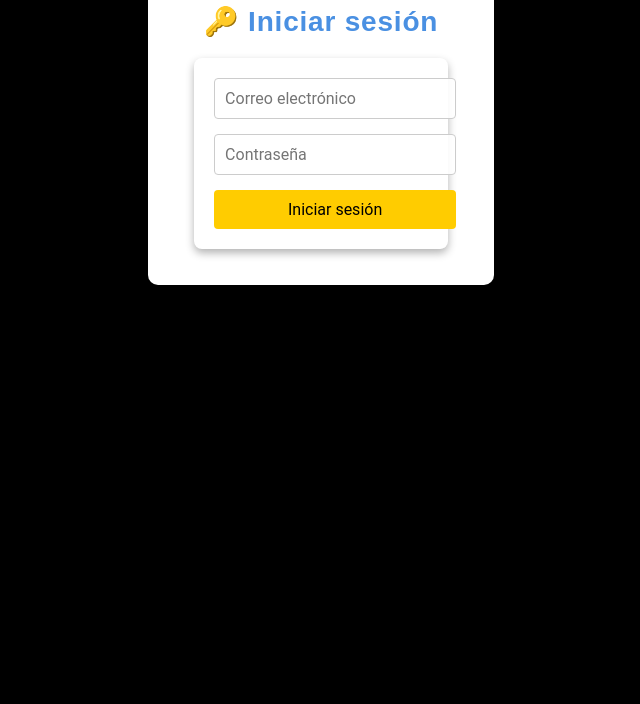
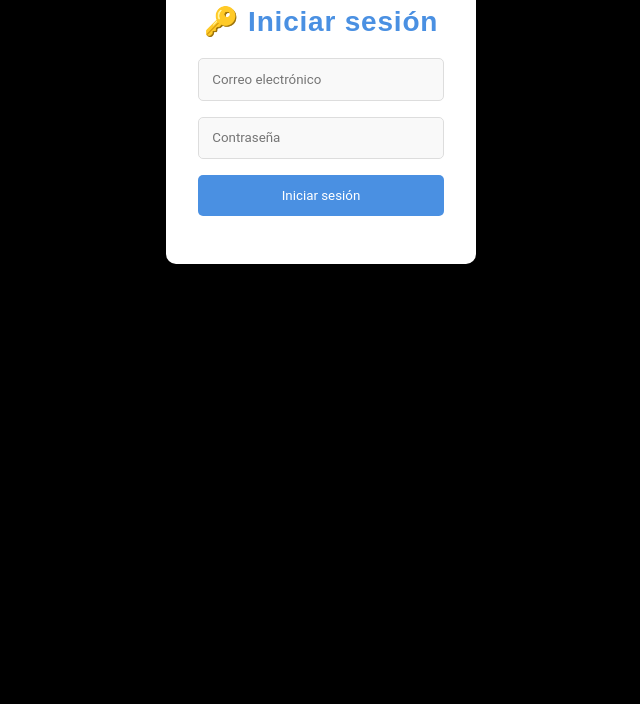
Before and after one commit to paginawebdemos/lunamagica, a website: page public/admin.html in a window 1280 px wide. Shown: the part 96-800 px from the top of the page, without its empty margins (319-959 px from the left). Drawn offline with nearby package versions, Linux system fonts and the light colour scheme.

Commit message:
Update admin.html

```diff
--- a/public/admin.html
+++ b/public/admin.html
@@ -21,64 +21,6 @@
             padding: 0;
             background: linear-gradient(135deg, #000000, #000000);
             color: rgb(255, 255, 255);
-        }
-
-        /* Responsive styles for the login form */
-        #login-form {
-            display: flex;
-            flex-direction: column;
-            gap: 15px;
-            width: 90%;
-            max-width: 400px;
-            margin: 20px auto;
-            padding: 20px;
-            background: rgba(255, 255, 255, 0.1);
-            border-radius: 8px;
-            box-shadow: 0 4px 8px rgba(0, 0, 0, 0.3);
-        }
-
-        #login-form input {
-            padding: 10px;
-            font-size: 16px;
-            border: 1px solid #ccc;
-            border-radius: 4px;
-            background: rgba(255, 255, 255, 0.9);
-            color: #333;
-        }
-
-        #login-form input:focus {
-            outline: none;
-            border-color: #ffcc00;
-            box-shadow: 0 0 5px rgba(255, 204, 0, 0.5);
-        }
-
-        #login-form button {
-            padding: 10px;
-            font-size: 16px;
-            background-color: #ffcc00;
-            color: #000;
-            border: none;
-            border-radius: 4px;
-            cursor: pointer;
-            transition: background-color 0.3s;
-        }
-
-        #login-form button:hover {
-            background-color: #e6b800;
-        }
-
-        /* Media query for smaller screens */
-        @media (max-width: 600px) {
-            #login-form {
-                width: 95%;
-                padding: 15px;
-            }
-
-            #login-form input,
-            #login-form button {
-                font-size: 14px;
-                padding: 8px;
-            }
         }
     </style>
 
```
